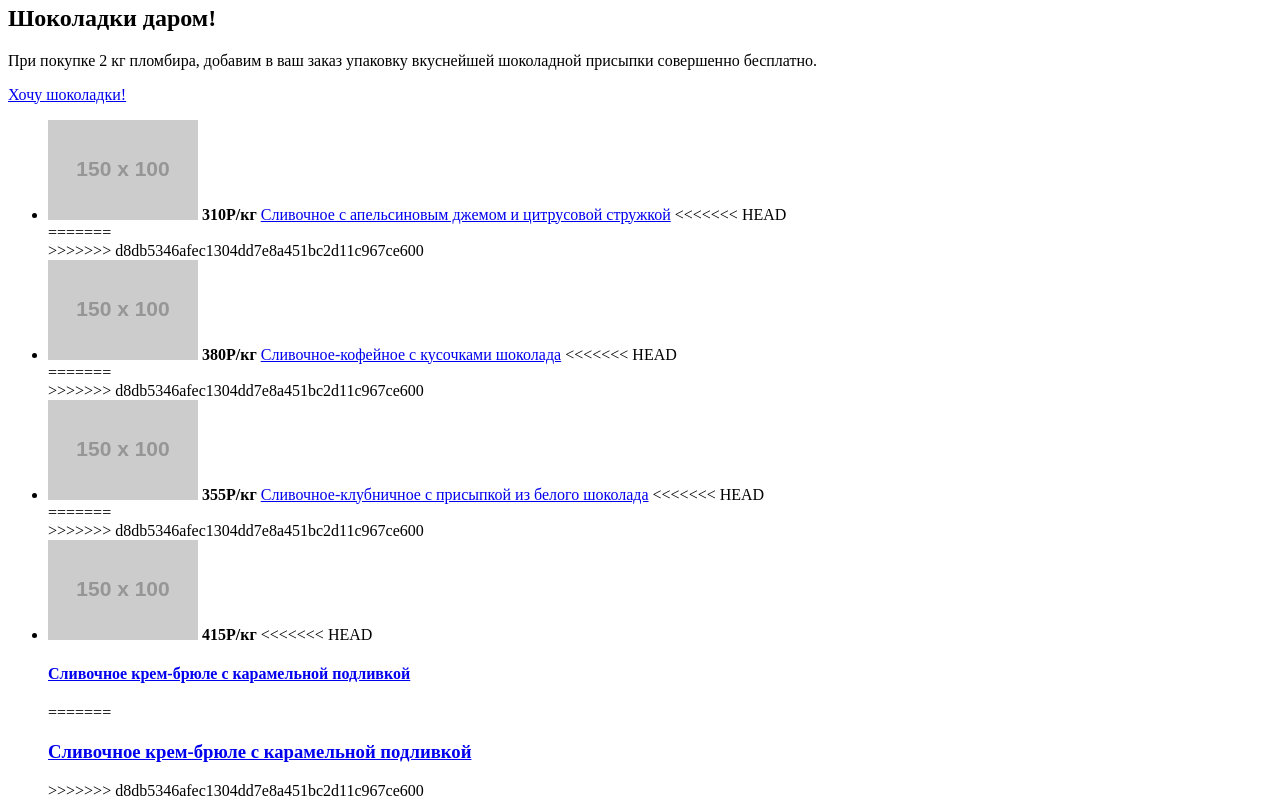
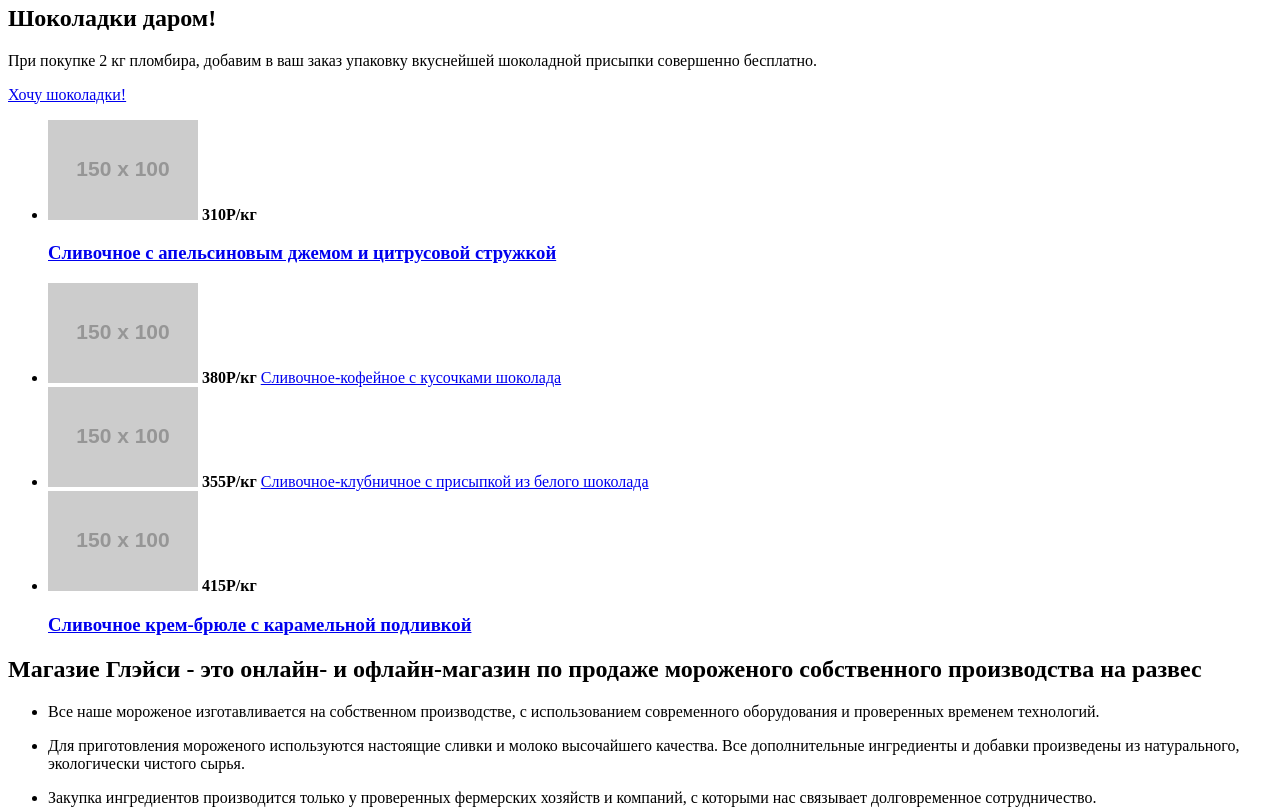
Before and after one commit to LikaFoxy/930883-gllacy-24, a plain HTML site: page index.html in a window 1280 px wide. Shown: the part 300-1110 px from the top of the page. Drawn offline with Linux system fonts and the light colour scheme; placeholder pictures from the web are drawn by us.

Commit message:
Правки

```diff
--- a/index.html
+++ b/index.html
@@ -33,58 +33,34 @@
       </section>
       <section class="ice-cream">
         <ul class="ice-cream-list">
-          <article class="ice-cream-box">
           <li class="ice-cream-item">
             <article class="ice-cream-box">
             <img src="http://placehold.it/150x100">
             <strong>310P<span>/кг</span></strong>
-            <a href="#">Сливочное с апельсиновым джемом и цитрусовой стружкой</a>
-<<<<<<< HEAD
+            <h1><a href="#">Сливочное с апельсиновым джемом и цитрусовой стружкой</a></h1>
             </article>
         </li>
-=======
-          </li>
-          </article>
-          <article class="ice-cream-box">
->>>>>>> d8db5346afec1304dd7e8a451bc2d11c967ce600
           <li class="ice-cream-item">
             <article class="ice-cream-box">
             <img src="http://placehold.it/150x100">
             <strong>380P<span>/кг</span></strong>
             <a href="#">Сливочное-кофейное с кусочками шоколада</a>
-<<<<<<< HEAD
             </article>
         </li>
-=======
-          </li>
-          </article>
-          <article class="ice-cream-box">
->>>>>>> d8db5346afec1304dd7e8a451bc2d11c967ce600
           <li class="ice-cream-item">
             <article class="ice-cream-box">
             <img src="http://placehold.it/150x100">
             <strong>355P<span>/кг</span></strong>
             <a href="#">Сливочное-клубничное с присыпкой из белого шоколада</a>
-<<<<<<< HEAD
             </article>
         </li>
-=======
-          </li>
-          </article>
-          <article class="ice-cream-box">
->>>>>>> d8db5346afec1304dd7e8a451bc2d11c967ce600
           <li class="ice-cream-item">
             <article class="ice-cream-box">
             <img src="http://placehold.it/150x100">
             <strong>415P<span>/кг</span></strong>
-<<<<<<< HEAD
             <a href="#"><h1>Сливочное крем-брюле с карамельной подливкой</h1></a>
             </article>
-=======
-            <h1><a href="#">Сливочное крем-брюле с карамельной подливкой</a></h1>
->>>>>>> d8db5346afec1304dd7e8a451bc2d11c967ce600
           </li>
-          </article>
         </ul>
       </section>
       <section class="info">
@@ -140,7 +116,7 @@
         </div>
         <div class="footer-copyright">
           <img src="img/logo-htmlacademy.svg" width="108" height="39" alt="HTML Academy">
-          <a href="https://htmlacademy.ru/intensive/htmlcss"><p>Сделано в HTML Academy © 2019</p></a>
+          <a href="https://htmlacademy.ru/intensive/htmlcss">Сделано в HTML Academy © 2019</a>
         </div>
       </footer>
     </main>
```
Also changed, not shown: catalog.html (+1 -64 lines).
